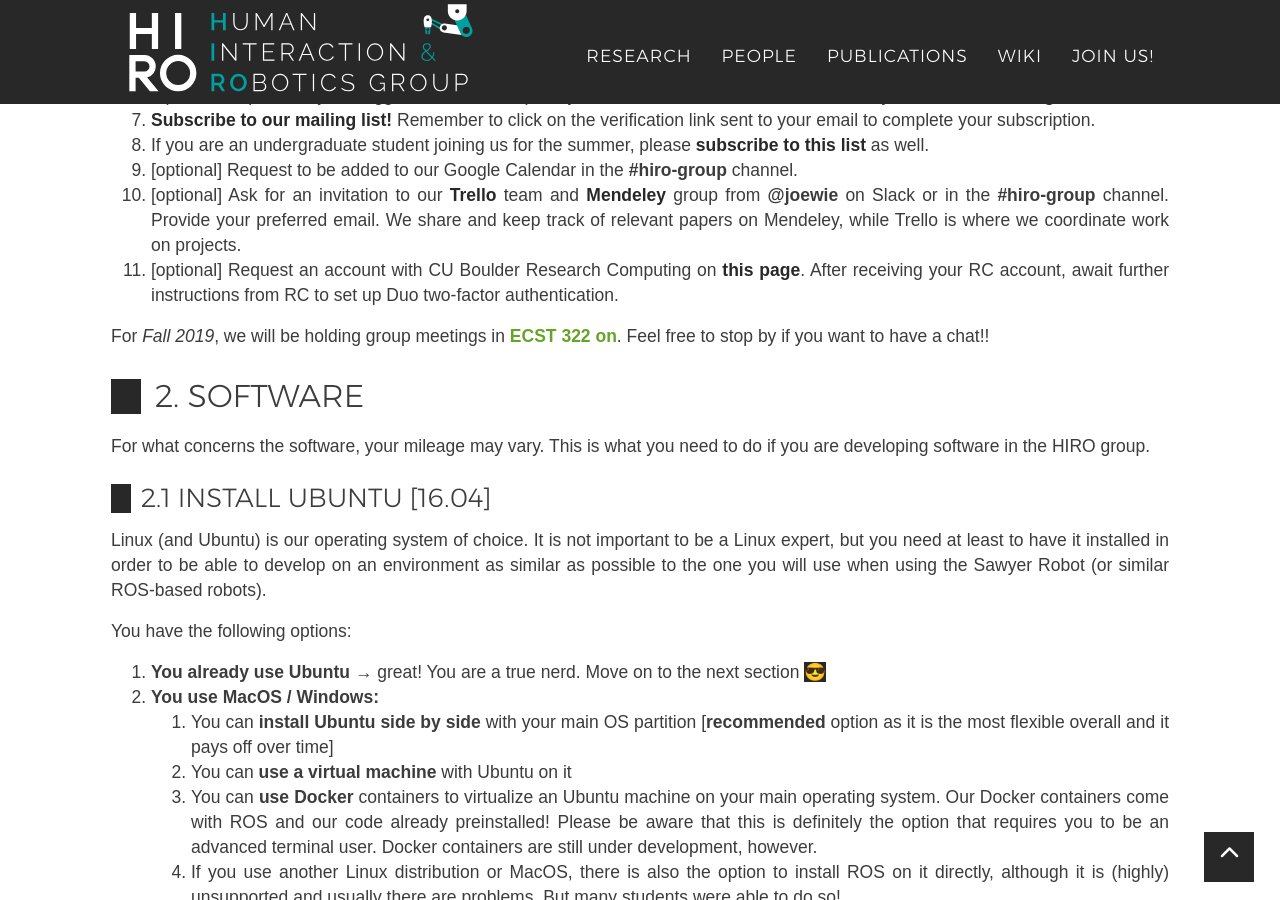
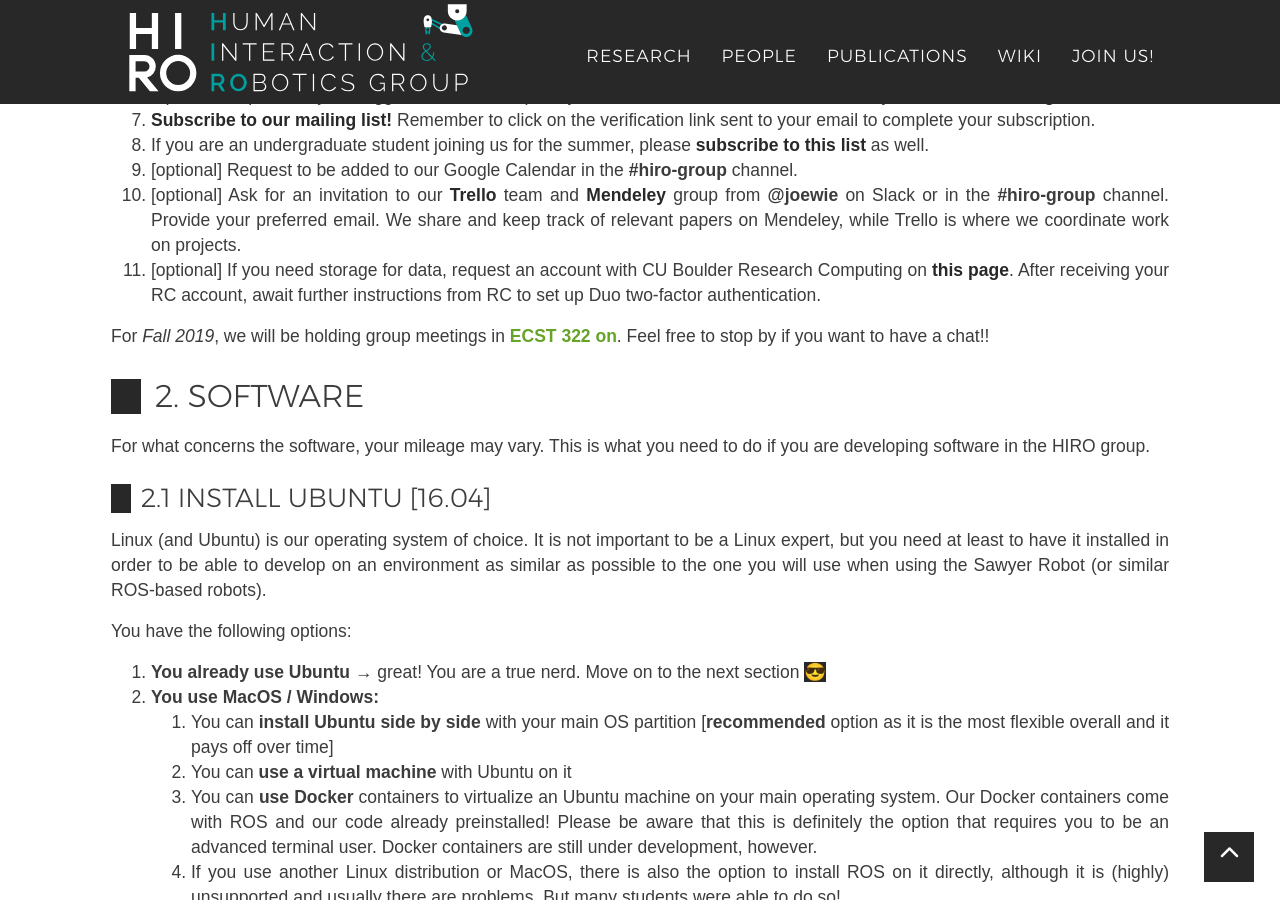
Before and after one commit to HIRO-group/HIRO-group.github.io, a Jekyll site: the page built from _posts/wiki/2019-08-21-new-HIRO-member.md, in a window 1280 px wide and 900 px high, scrolled down 922 px. Built offline with Jekyll 4.4.1, drawn with Linux system fonts in a browser that asks for light colours; nearby versions of some CDN libraries; emoji names are drawn with the system emoji font; some web fonts are replaced.

Commit message:
Clarify instructions for RC accounts

```diff
--- a/_posts/wiki/2019-08-21-new-HIRO-member.md
+++ b/_posts/wiki/2019-08-21-new-HIRO-member.md
@@ -25,7 +25,7 @@ The following is a list of things to do if you are new to the {{ site.title }}.
  8. If you are an undergraduate student joining us for the summer, please [subscribe to this list](https://lists.colorado.edu/sympa/subscribe/cs-summer-undergrads) as well.
  9. [optional] Request to be added to our Google Calendar in the **#hiro-group** channel.
  10. [optional] Ask for an invitation to our [Trello](https://trello.com) team and [Mendeley](https://www.mendeley.com) group from **@joewie** on Slack or in the **#hiro-group** channel. Provide your preferred email. We share and keep track of relevant papers on Mendeley, while Trello is where we coordinate work on projects.
- 11. [optional] Request an account with CU Boulder Research Computing on [this page](https://rcamp.rc.colorado.edu/accounts/account-request/create/verify/ucb). After receiving your RC account, await further instructions from RC to set up Duo two-factor authentication.
+ 11. [optional] If you need storage for data, request an account with CU Boulder Research Computing on [this page](https://rcamp.rc.colorado.edu/accounts/account-request/create/verify/ucb). After receiving your RC account, await further instructions from RC to set up Duo two-factor authentication.
 
 For _{{ site.meetings.semester }}_, we will be holding group meetings in **{{ site.meetings.location }}**{:.color-banner}. Feel free to stop by if you want to have a chat!!
 
```
